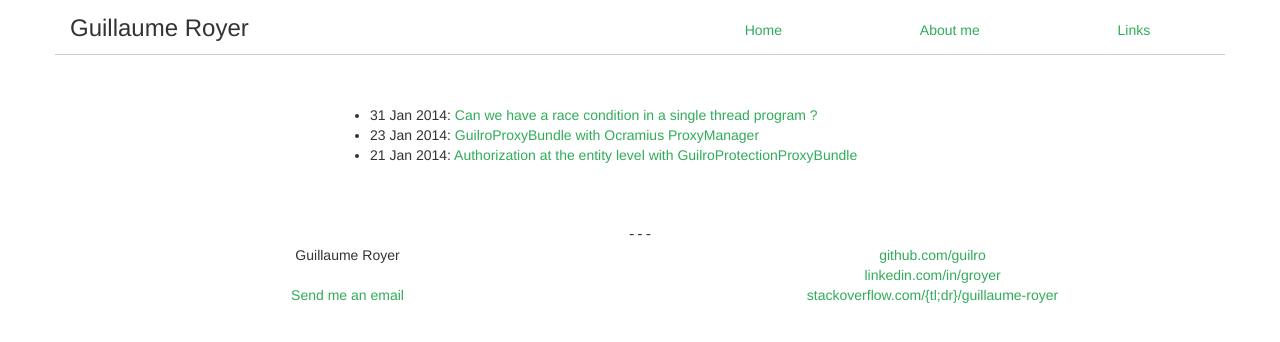
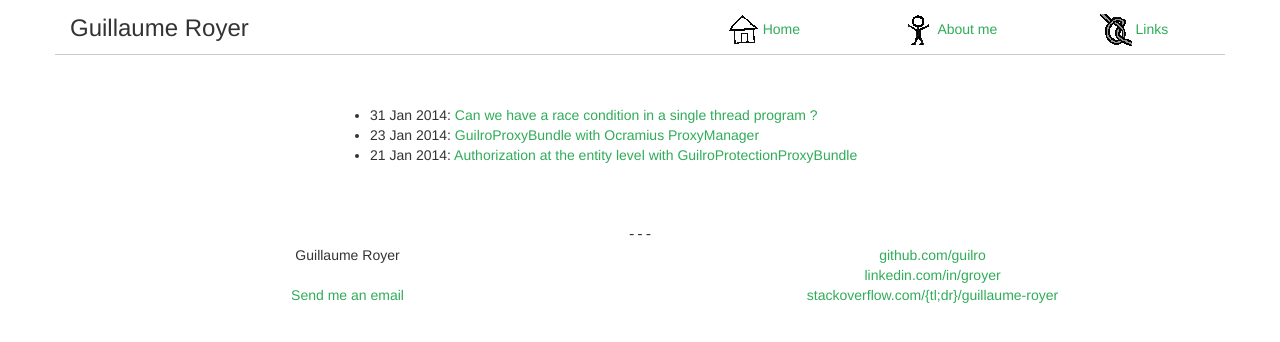
Before and after one commit to jillro/guilro.github.io, a Jekyll site: the page built from index.html, in a window 1280 px wide. Shown: the top 342 px of the page. Built offline with Jekyll 4.4.1, drawn with Linux system fonts in a browser that asks for light colours; Markdown is read by kramdown in place of the engine named in the settings.

Commit message:
icones liens
J’ai ajouté les images associées aux liens:
home
aboutme
links
ainsi que le fichier main.css pour réduire le padding des liens à 4px

```diff
--- a/_layouts/default.html
+++ b/_layouts/default.html
@@ -23,13 +23,13 @@
                 <div class="col-md-6" id="navigation">
 		    <ul class="nav nav-pills nav-justified">
                         <li>
-                        <a href="/">Home</a>
+                        <a href="/"><img src="/images/home.png"> Home</a>
                         </li>
                         <li>
-                        <a href="/aboutme.html">About me</a>
+                        <a href="/aboutme.html"><img src="/images/aboutme.png"> About me</a>
                         </li>
                         <li>
-                        <a href="/links.html">Links</a>
+                        <a href="/links.html"><img src="/images/links.png"> Links</a>
                         </li>
                     </ul>
                 </div>
--- a/css/main.css
+++ b/css/main.css
@@ -13,6 +13,7 @@
 
 #navigation a {
     margin-left: 30px;
+    padding: 4px;
 }
 
 #content {
```
Also changed, not shown: images/aboutme.png (added), images/home.png (added), images/links.png (added), 1 other file.
